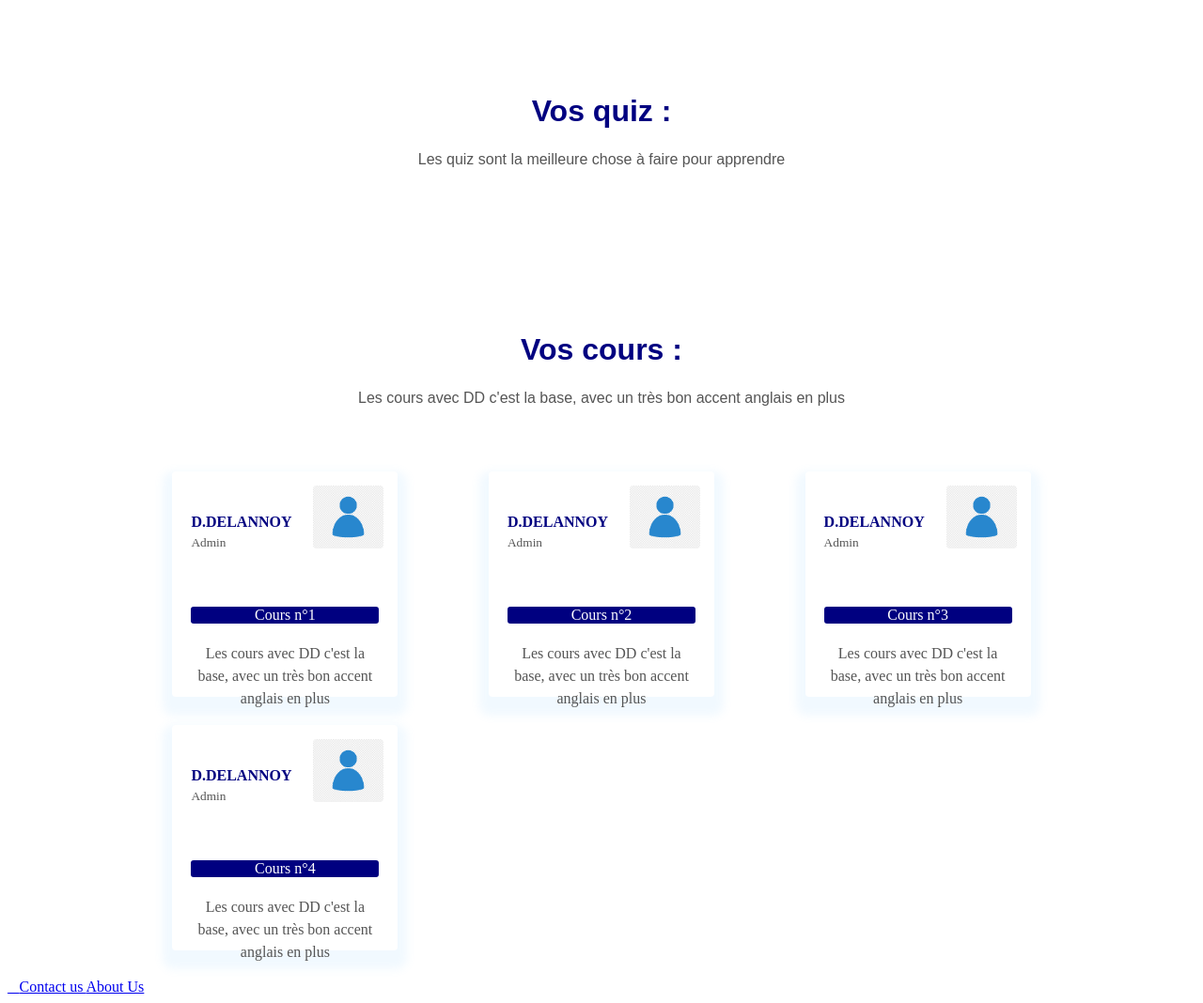
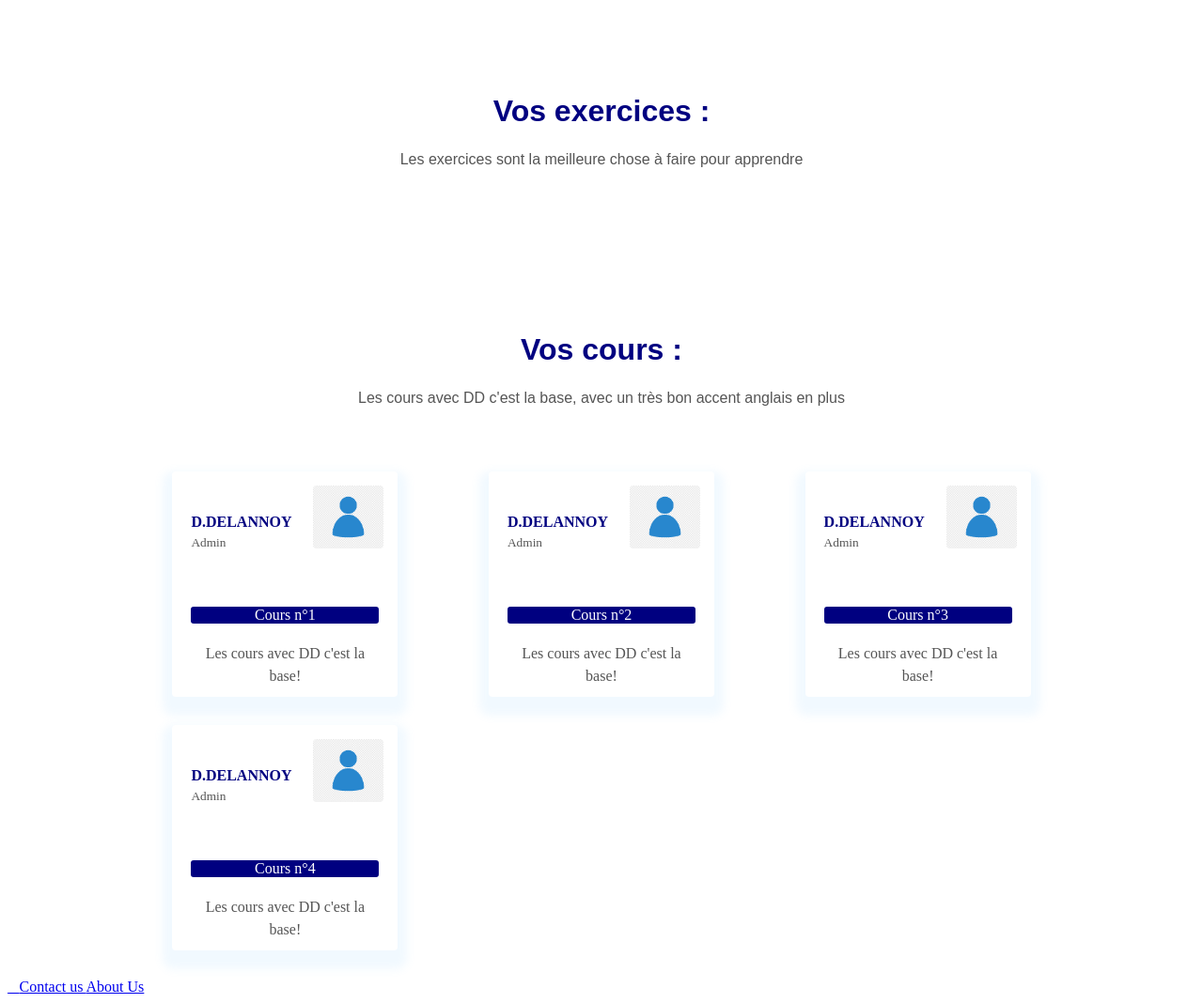
Before and after one commit to ERAUDBERTHAUDHugo/Projet_M1_S2_SQL, a PHP site: template View/main.php in a window 1280 px wide. Shown: the part 26-1094 px from the top of the page at 94% size. Run offline with PHP 8.4, Linux system fonts and the light colour scheme; the template is opened without the code that fills it, so the values that code supplies are empty.

Commit message:
changé affichage

```diff
--- a/View/main.php
+++ b/View/main.php
@@ -2,8 +2,8 @@
 <link rel="stylesheet" type="text/css" href="View/styleMain.css">
 <link rel="stylesheet" type="text/css" href="https://stackpath.bootstrapcdn.com/font-awesome/4.7.0/css/font-awesome.min.css">
     <div class="title-box">
-        <h1>Vos quiz :</h1>
-        <p>Les quiz sont la meilleure chose à faire pour apprendre</p>
+        <h1>Vos exercices :</h1>
+        <p>Les exercices sont la meilleure chose à faire pour apprendre</p>
     </div>
 
     <?php //recuperer les exercices disponibles
@@ -51,7 +51,7 @@
             <div class="social-box">
                 <p1>Cours n°1</p1>
             </div>
-            <p>Les cours avec DD c'est la base, avec un très bon accent anglais en plus</p>
+            <p>Les cours avec DD c'est la base!</p>
         </div>
         <div class="profile-box">
             <h4>D.DELANNOY</h4>
@@ -60,7 +60,7 @@
             <div class="social-box">
                 <p1>Cours n°2</p1>
             </div>
-            <p>Les cours avec DD c'est la base, avec un très bon accent anglais en plus</p>
+            <p>Les cours avec DD c'est la base!</p>
         </div>
         <div class="profile-box">
             <h4>D.DELANNOY</h4>
@@ -69,7 +69,7 @@
             <div class="social-box">
                 <p1>Cours n°3</p1>
             </div>
-            <p>Les cours avec DD c'est la base, avec un très bon accent anglais en plus</p>
+            <p>Les cours avec DD c'est la base!</p>
         </div>
         <div class="profile-box">
             <h4>D.DELANNOY</h4>
@@ -78,7 +78,7 @@
             <div class="social-box">
                 <p1>Cours n°4</p1>
             </div>
-            <p>Les cours avec DD c'est la base, avec un très bon accent anglais en plus</p>
+            <p>Les cours avec DD c'est la base!</p>
         </div>
     </div>
 </div>
```
